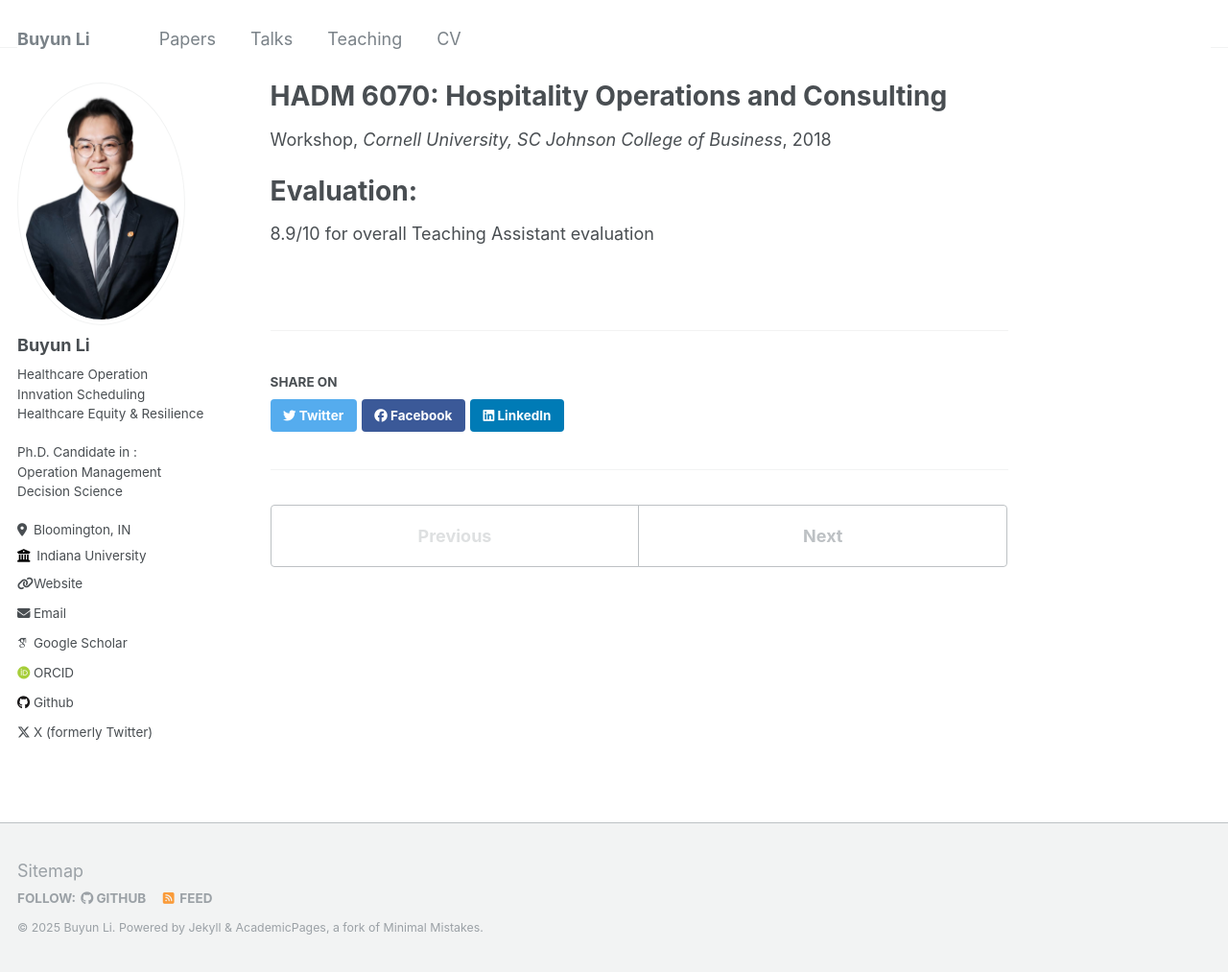
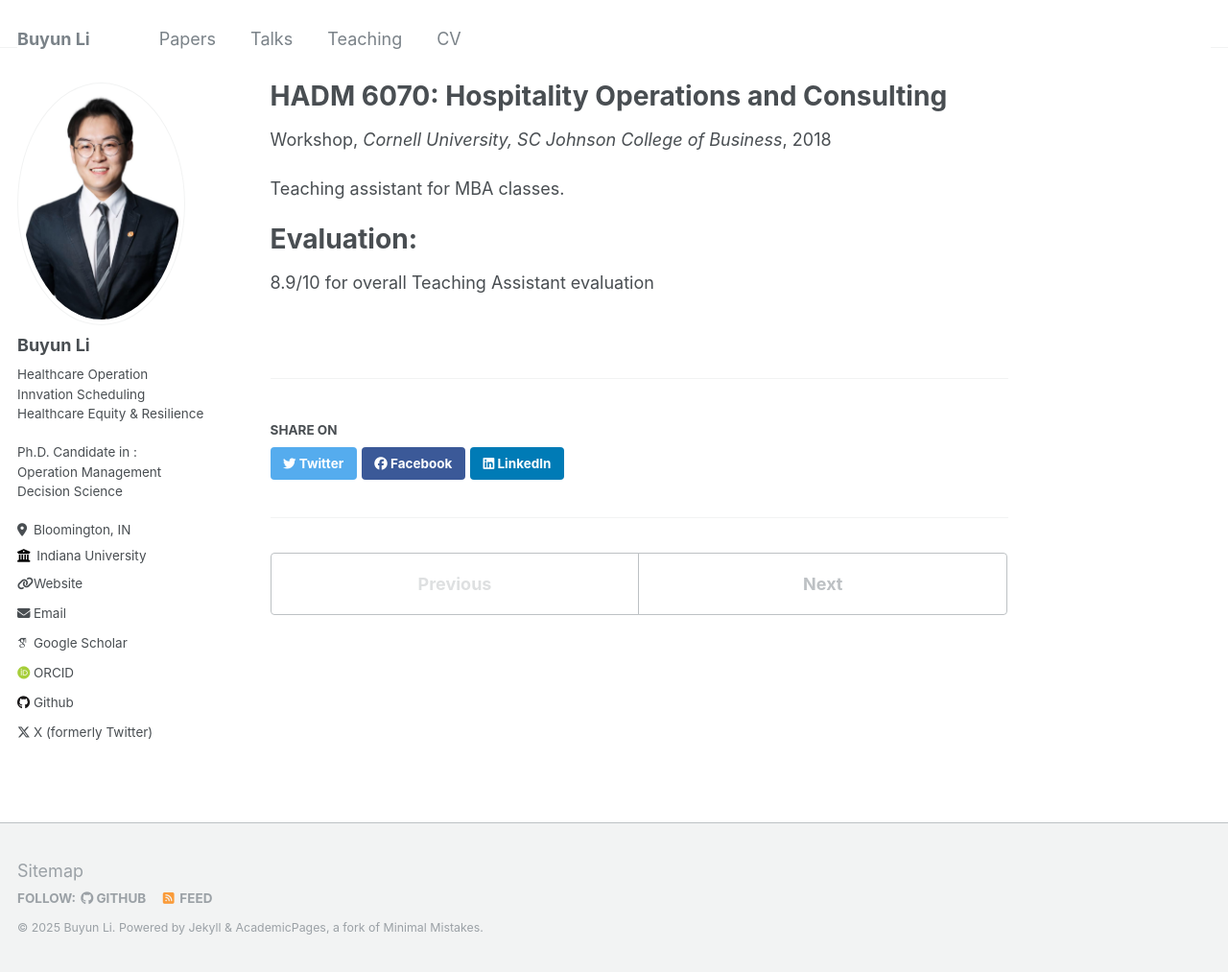
Before and after one commit to BuyunLi/BuyunLi.github.io, a Jekyll site: the page built from _teaching/2015-spring-teaching-2.md, in a window 1280 px wide and 1013 px high. Shown: the whole window at 96% size. Built offline with Jekyll 4.4.1, drawn with Linux system fonts in a browser that asks for light colours; some web fonts are replaced.

Commit message:
Update 2015-spring-teaching-2.md

```diff
--- a/_teaching/2015-spring-teaching-2.md
+++ b/_teaching/2015-spring-teaching-2.md
@@ -7,6 +7,7 @@ venue: "Cornell University, SC Johnson College of Business"
 date: 2018-08-22
 location: "Ithaca, USA"
 ---
+Teaching assistant for MBA classes.
 
 Evaluation:
 ======
```
